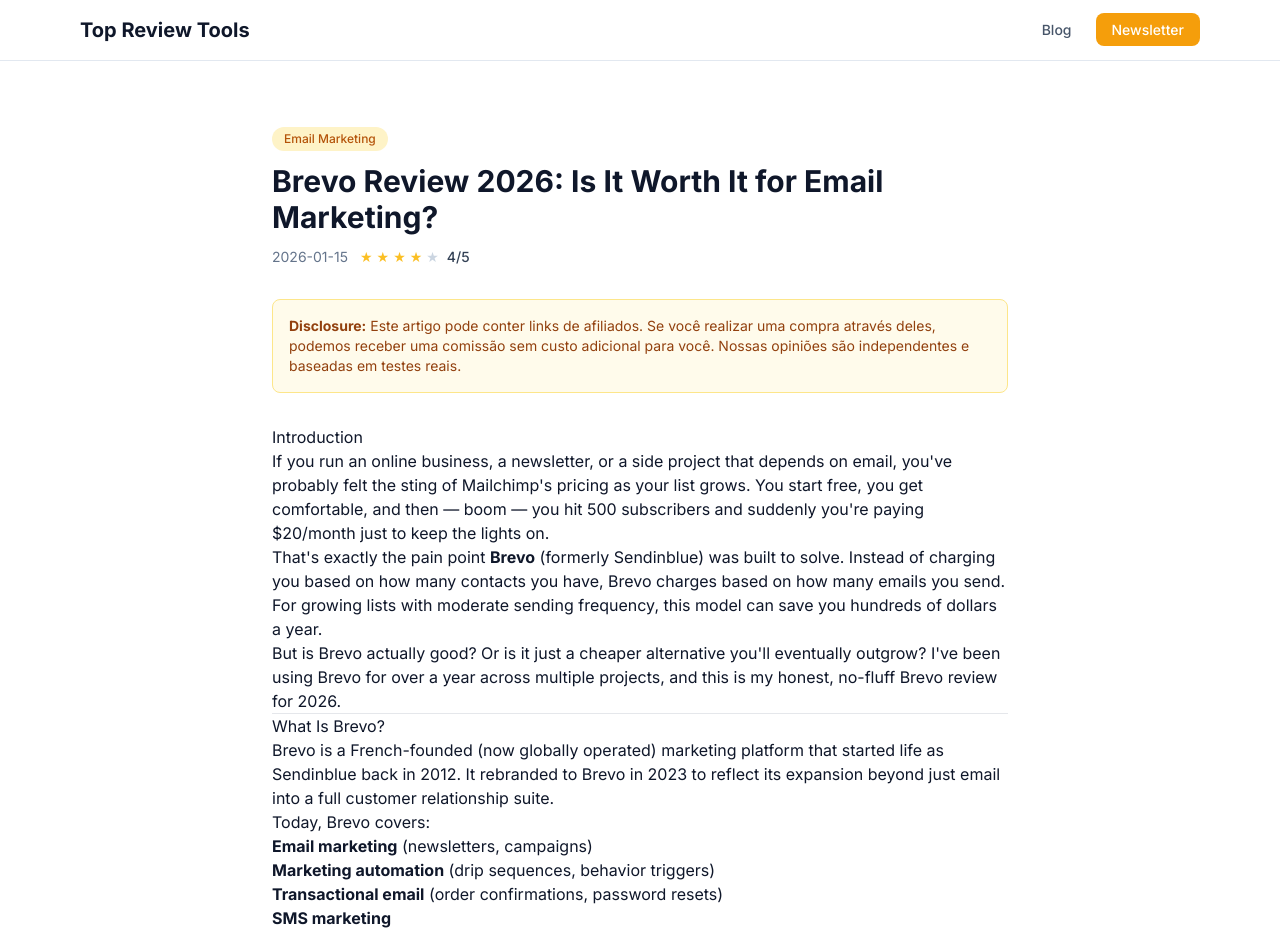
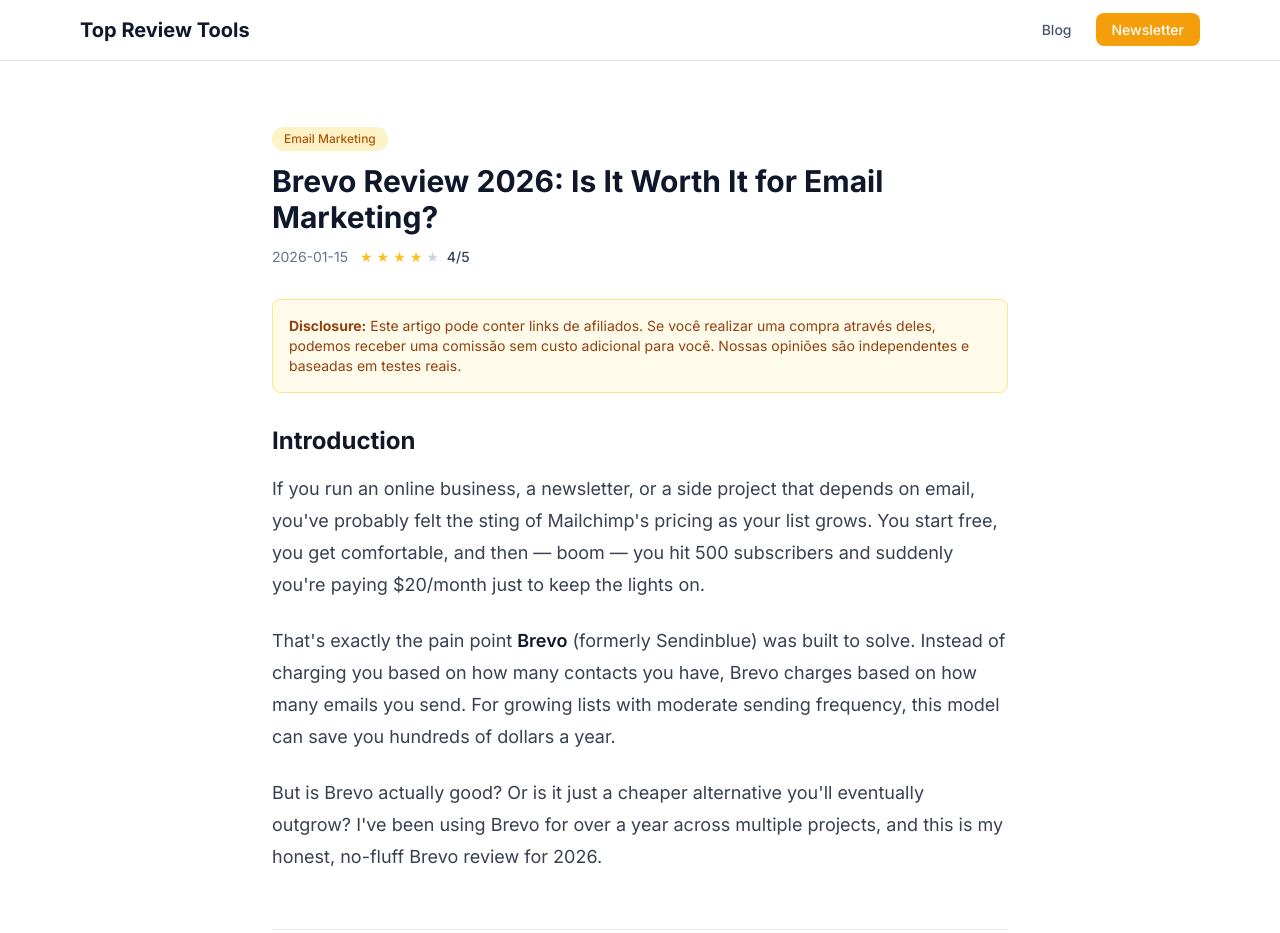
Before and after one commit to ermyskyrion/top-reviewtools, a Next.js app: page /blog/brevo-review in a window 1280 px wide. Shown: the top 933 px of the page. Built offline with nearby package versions, Linux system fonts and the light colour scheme; no server answers.

Commit message:
style: add typography plugin for article formatting

```diff
--- a/app/blog/[slug]/page.tsx
+++ b/app/blog/[slug]/page.tsx
@@ -70,7 +70,7 @@ export default async function ArticlePage({ params }: Props) {
 
           <AffiliateDisclosure />
 
-          <div className="prose prose-slate mt-8 max-w-none">
+          <div className="prose prose-lg max-w-none prose-headings:font-bold prose-h2:text-2xl prose-h2:mt-8 prose-h2:mb-4">
             <MDXRemote source={mdxContent} />
           </div>
 
--- a/package.json
+++ b/package.json
@@ -9,6 +9,7 @@
     "lint": "next lint"
   },
   "dependencies": {
+    "@tailwindcss/typography": "^0.5.19",
     "next": "14.2.5",
     "next-mdx-remote": "^6.0.0",
     "react": "^18",
--- a/tailwind.config.ts
+++ b/tailwind.config.ts
@@ -13,7 +13,7 @@ const config: Config = {
       },
     },
   },
-  plugins: [],
+  plugins: [require('@tailwindcss/typography')],
 }
 
 export default config
```
Also changed, not shown: 1 other file (tests, documents, lock files or other folders).
